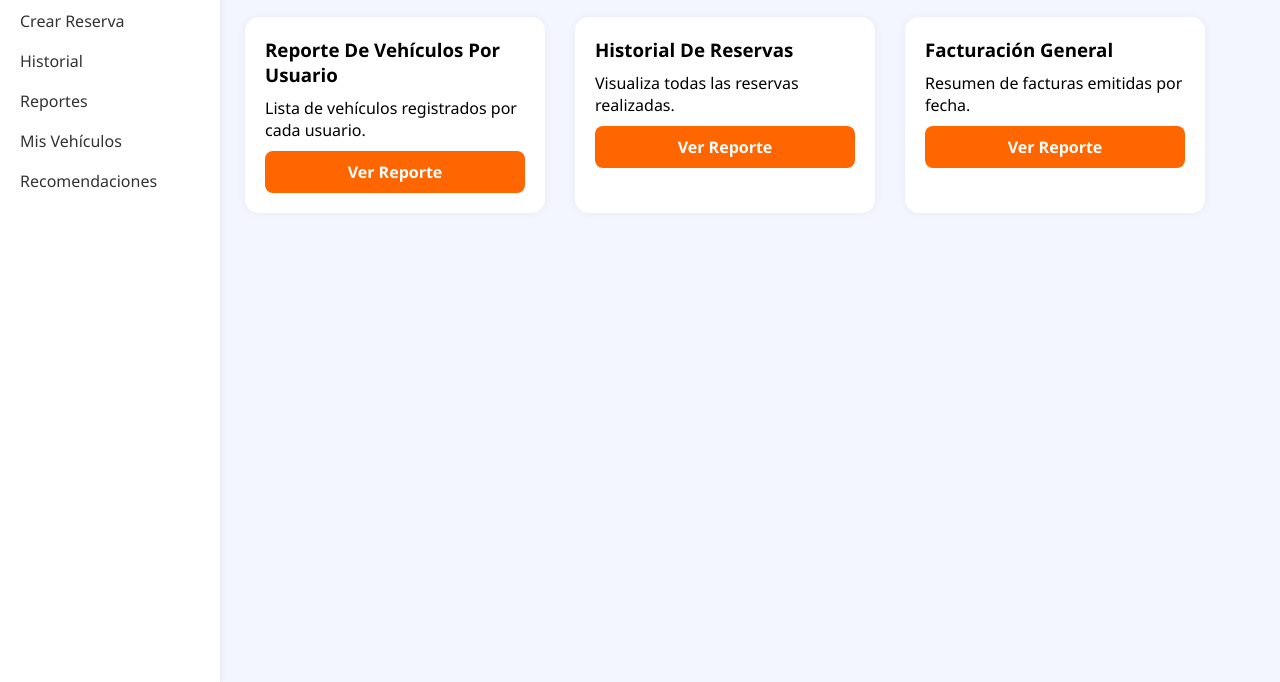
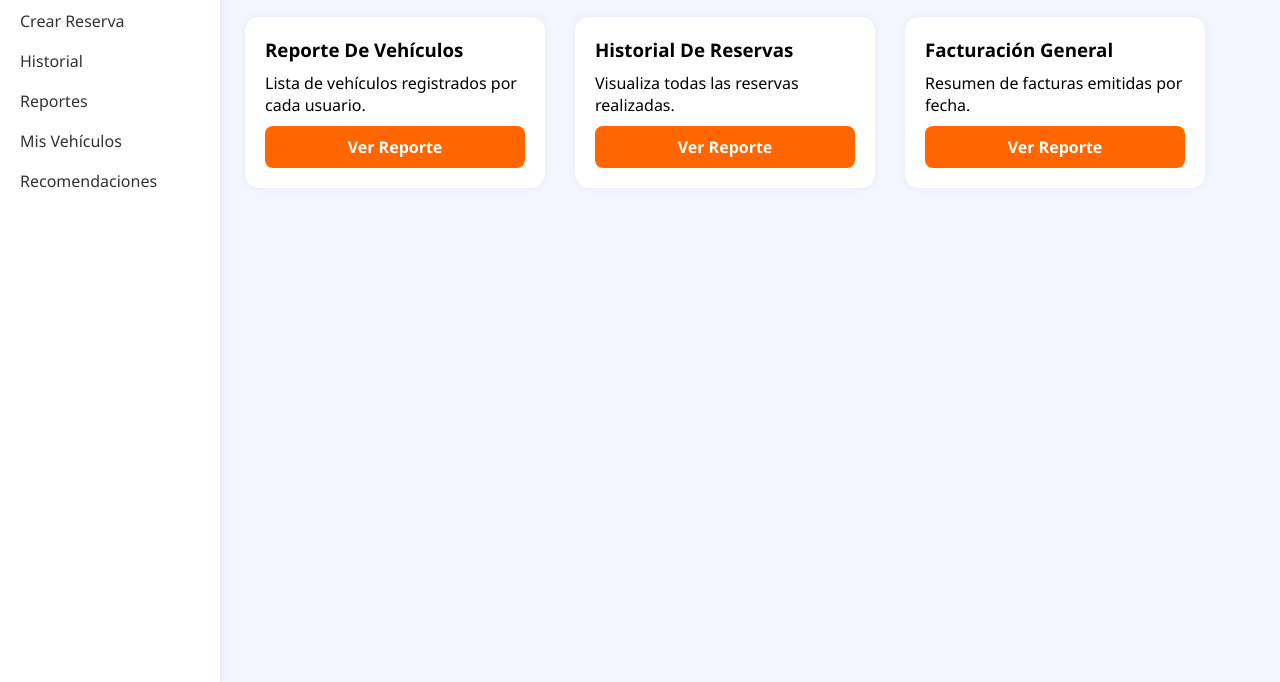
Before and after one commit to JDVargasR/NoSQL_Grupo6, a plain HTML site: page FrontEnd/html/reportes.html in a window 1280 px wide. Shown: the part 118-800 px from the top of the page. Drawn offline with Linux system fonts and the light colour scheme.

Commit message:
Cambios menores en el Proyecto

```diff
--- a/FrontEnd/html/reportes.html
+++ b/FrontEnd/html/reportes.html
@@ -31,7 +31,7 @@
 
     <div style="display: flex; gap: 30px; flex-wrap: wrap;">
       <div class="card-reporte">
-        <h3>Reporte De Vehículos Por Usuario</h3>
+        <h3>Reporte De Vehículos</h3>
         <p>Lista de vehículos registrados por cada usuario.</p>
         <a href="reporteVehiculos.html" class="btn-orange">Ver Reporte</a>
       </div>
```
